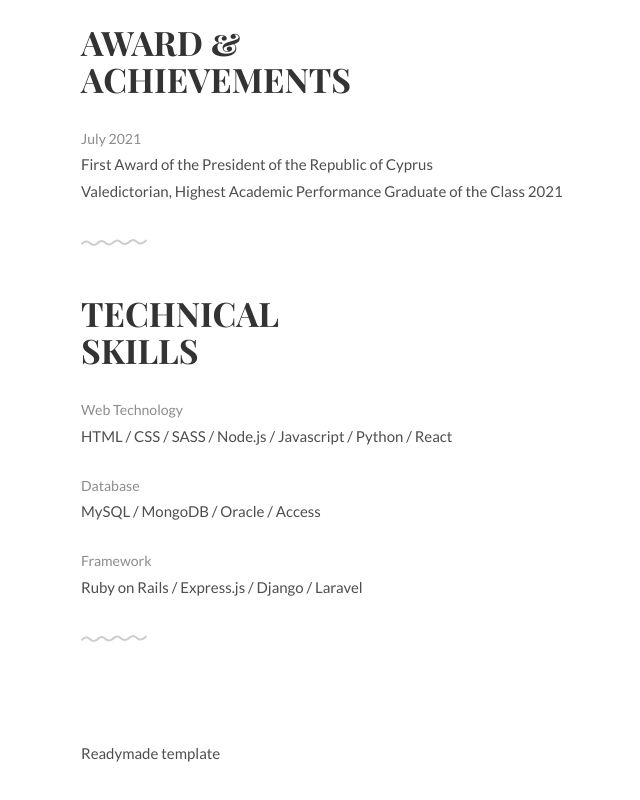
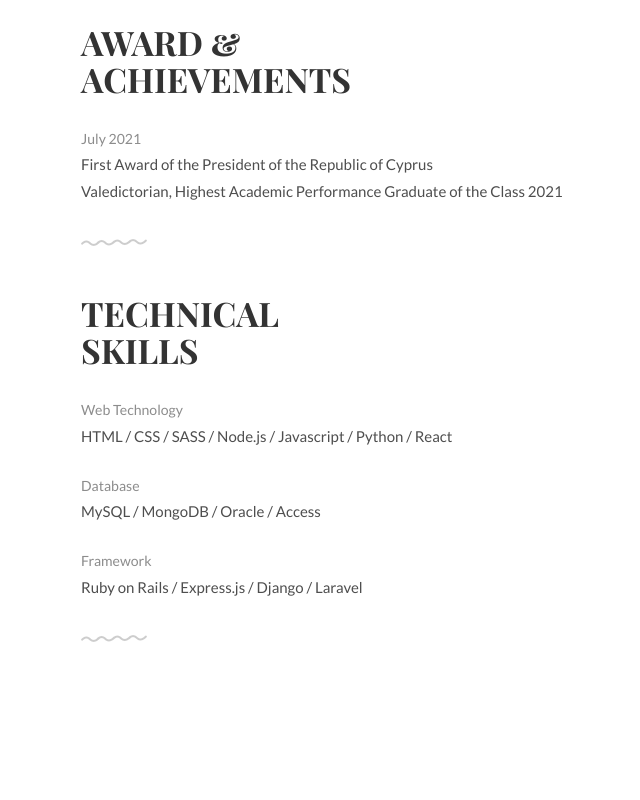
Before and after one commit to christoschr97/christoschr97.github.io, a plain HTML site: page index.html in a window 1280 px wide. Shown: the part 1346-2146 px from the top of the page, without its empty margins (248-888 px from the left). After the commit the page ends 2111 px from the top, so only its background shows below. Drawn offline with Linux system fonts and the light colour scheme.

Commit message:
remove footer

```diff
--- a/index.html
+++ b/index.html
@@ -141,7 +141,7 @@
 		<div class="container">
 			<div class="units-row">
 			    <div class="unit-50">
-			    	<p>Readymade template</p>
+			    	<!-- <p>Readymade template</p> -->
 			    </div>
 			</div>
 		</div>
```
